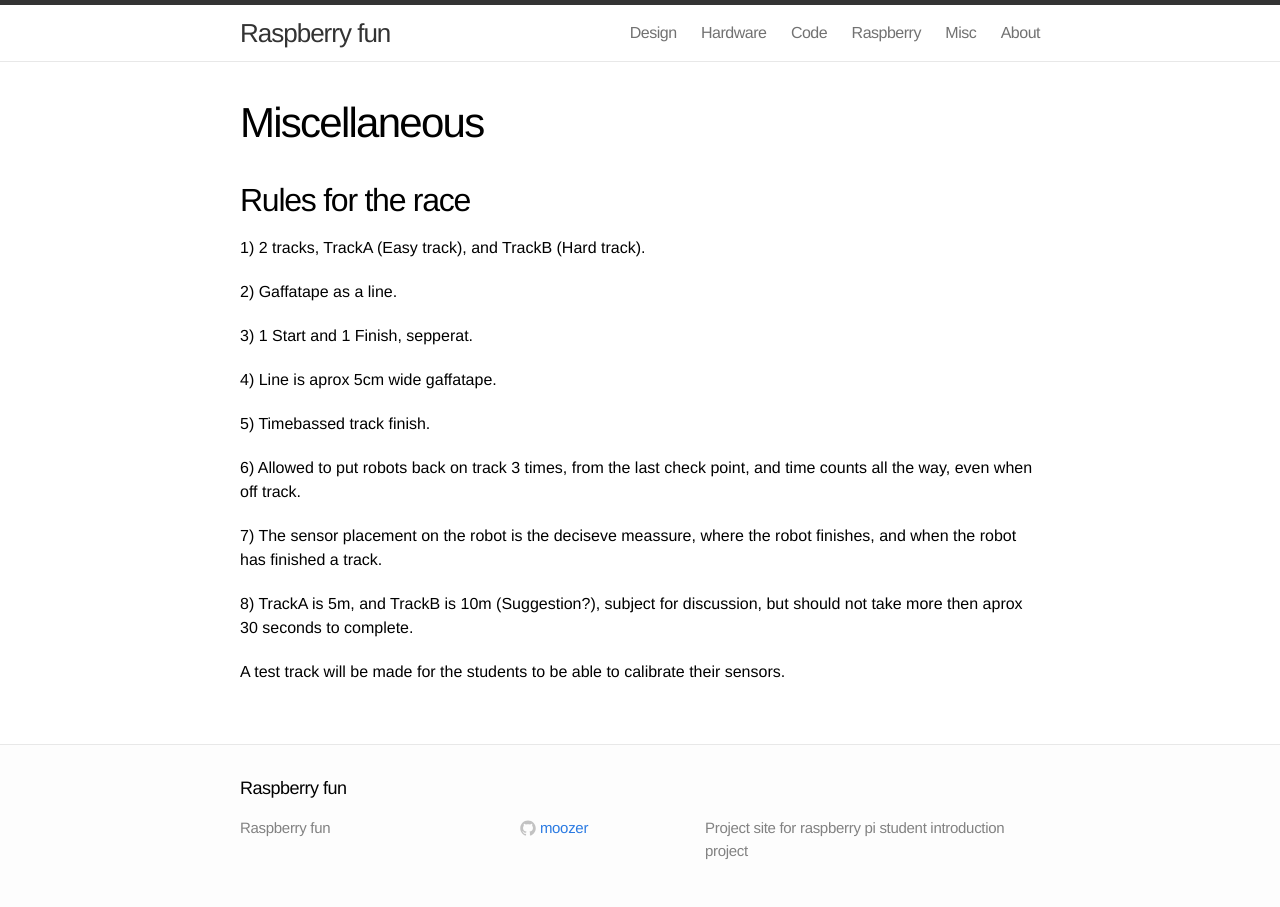
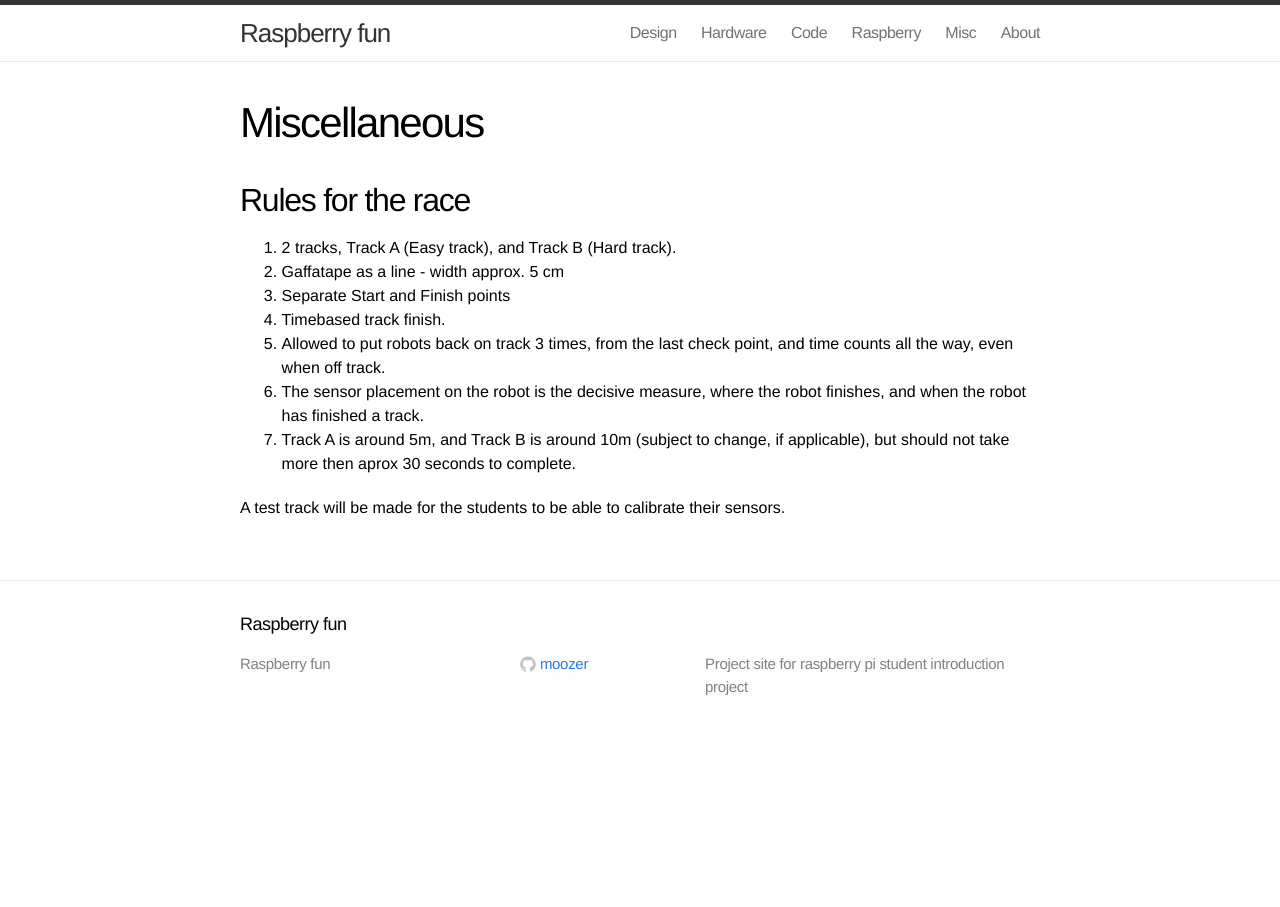
Before and after one commit to EAL-IT-Technology/RaspberryFun, a Jekyll site: the page built from misc/index.md, in a window 1280 px wide. Built offline with Jekyll 4.4.1, drawn with Linux system fonts in a browser that asks for light colours.

Commit message:
Update index.md

```diff
--- a/misc/index.md
+++ b/misc/index.md
@@ -6,21 +6,19 @@ title: Miscellaneous
 Rules for the race
 ------------------
 
-1) 2 tracks, TrackA (Easy track), and TrackB (Hard track).
+1. 2 tracks, Track A (Easy track), and Track B (Hard track).
 
-2) Gaffatape as a line.
+2. Gaffatape as a line - width approx. 5 cm
 
-3) 1 Start and 1 Finish, sepperat.
+3. Separate Start and Finish points
 
-4) Line is aprox 5cm wide gaffatape.
+5. Timebased track finish.
 
-5) Timebassed track finish.
+6. Allowed to put robots back on track 3 times, from the last check point, and time counts all the way, even when off track.
 
-6) Allowed to put robots back on track 3 times, from the last check point, and time counts all the way, even when off track.
+7. The sensor placement on the robot is the decisive measure, where the robot finishes, and when the robot has finished a track.
 
-7) The sensor placement on the robot is the deciseve meassure, where the robot finishes, and when the robot has finished a track.
-
-8) TrackA is 5m, and TrackB is 10m (Suggestion?), subject for discussion, but should not take more then aprox 30 seconds to complete.
+8. Track A is around 5m, and Track B is around 10m (subject to change, if applicable), but should not take more then aprox 30 seconds to complete.
 
 
 A test track will be made for the students to be able to calibrate their sensors.
```
